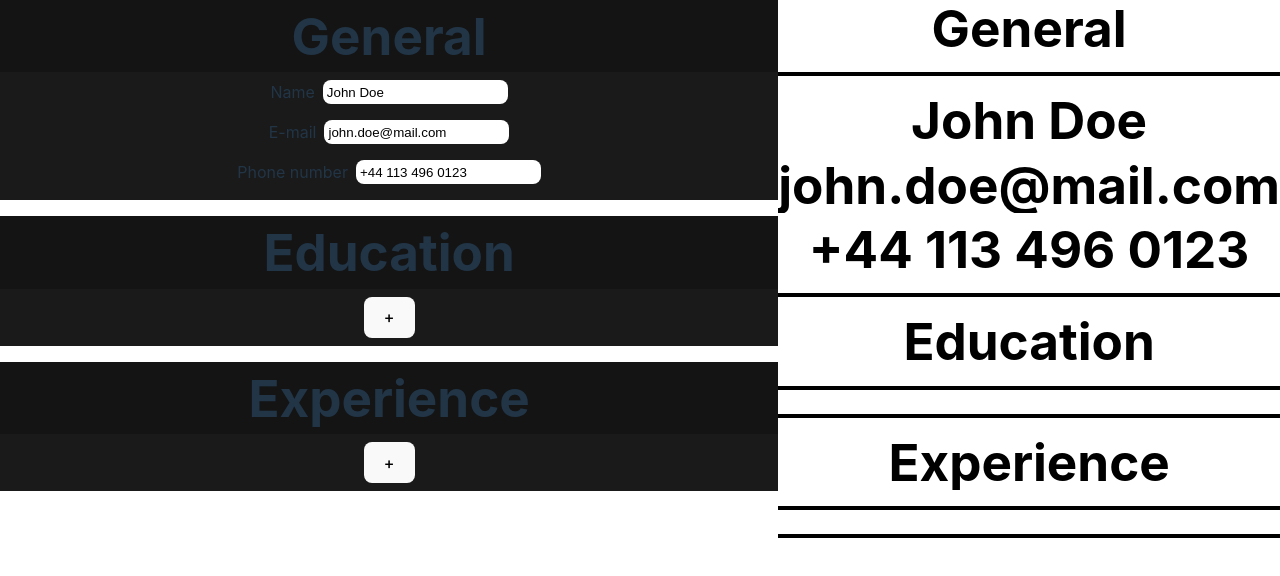
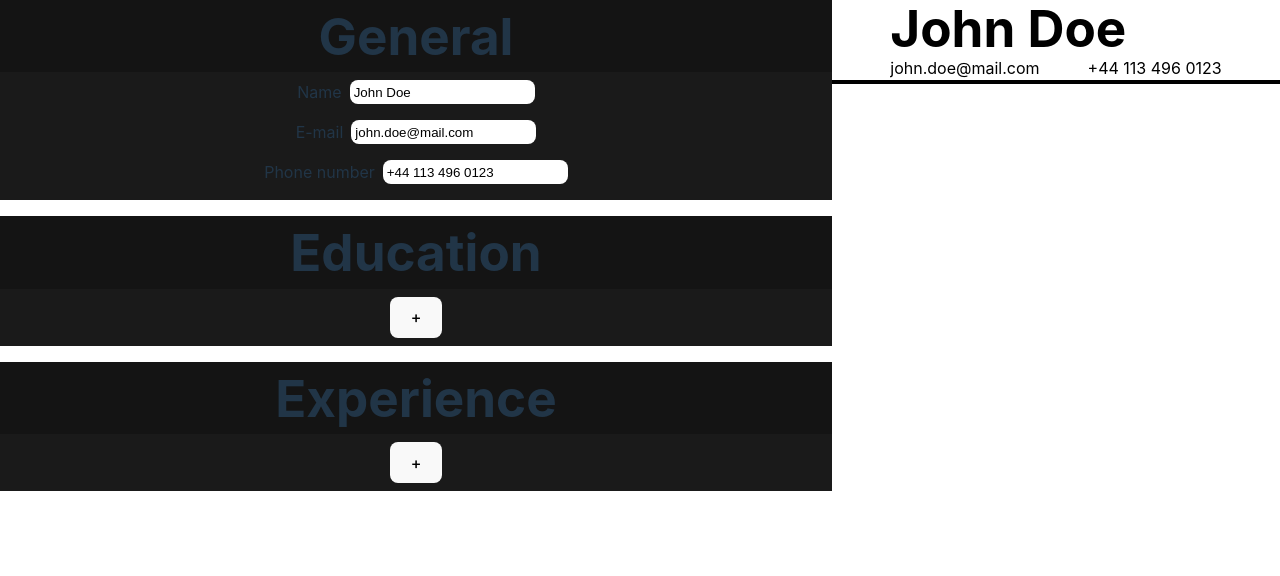
Before and after one commit to Exudias/odin-cvapp, a React (Vite) app: page / in a window 1280 px wide. Shown: the top 576 px of the page. Built offline with nearby package versions, Linux system fonts and the light colour scheme.

Commit message:
Improve display of input

```diff
--- a/src/components/ResultPanel.jsx
+++ b/src/components/ResultPanel.jsx
@@ -3,33 +3,45 @@ import '../styles/ResultPanel.css';
 function ResultPanel({name, email, phone, education, experience})
 {
     return <div id="result">
-        <h1>General</h1>
+        <div>
+            <h1>{name}</h1>
+            <div className='result-contacts'>
+                <span>{email}</span>
+                <span>{phone}</span>
+            </div>
+        </div>
         <hr></hr>
-        <h1>{name}</h1>
-        <h1>{email}</h1>
-        <h1>{phone}</h1>
+        {education.length > 0 &&
+        <>
+        <div className="result-heading">
+            <h1>Education</h1>
+        </div>
         <hr></hr>
-        <h1>Education</h1>
-        <hr></hr>
-        <>{education.length > 0 && education.map((e, index) =>
-            <div key={index}>
+        <>{education.map((e, index) =>
+            <div key={index} className='result-section'>
                 <h3>{e.name}</h3>
                 <h4>{e.title}</h4>
                 <h4>{e.duration}</h4>
             </div>
         )}</>
         <hr></hr>
+        </>}
+        {experience.length > 0 &&
+        <>
+            <div className="result-heading">
                 <h1>Experience</h1>
+            </div>
             <hr></hr>
-        <>{experience.length > 0 && experience.map((e, index) =>
-            <div key={index}>
+            <>{experience.map((e, index) =>
+                <div key={index} className='result-section'>
                     <h3>{e.name}</h3>
                     <h4>{e.title}</h4>
                     <h4>{e.responsibilities}</h4>
                     <h4>{e.duration}</h4>
                 </div>
             )}</>
-        <hr></hr>
+        </>
+        }
     </div>
 }
 
--- a/src/styles/ResultPanel.css
+++ b/src/styles/ResultPanel.css
@@ -5,7 +5,6 @@
     color: black;
     display: flex;
     flex-direction: column;
-    gap: 8px;
     align-items: center;
 }
 
@@ -15,6 +14,42 @@
 }
 
 hr {
+    box-sizing: border-box;
     width: 100%;
     border: 2px solid black;
+    margin: 0;
 }
+
+.result-contacts {
+    display: flex;
+    flex-direction: row;
+    gap: 48px;
+}
+
+#result h1 {
+    margin: 0;
+}
+
+.result-section {
+    display: flex;
+    flex-direction: column;
+    gap: 4px;
+
+    width: 100%;
+}
+
+.result-section h3, .result-section h4 {
+    margin: 0;
+}
+
+.result-heading {
+    width: 100%;
+    display: flex;
+    flex-direction: column;
+    align-items: center;
+    background-color: gray;
+}
+
+.result-section > * {
+    padding: 0 16px;
+}
```
Lines whose indentation alone changed are shown as unchanged.
